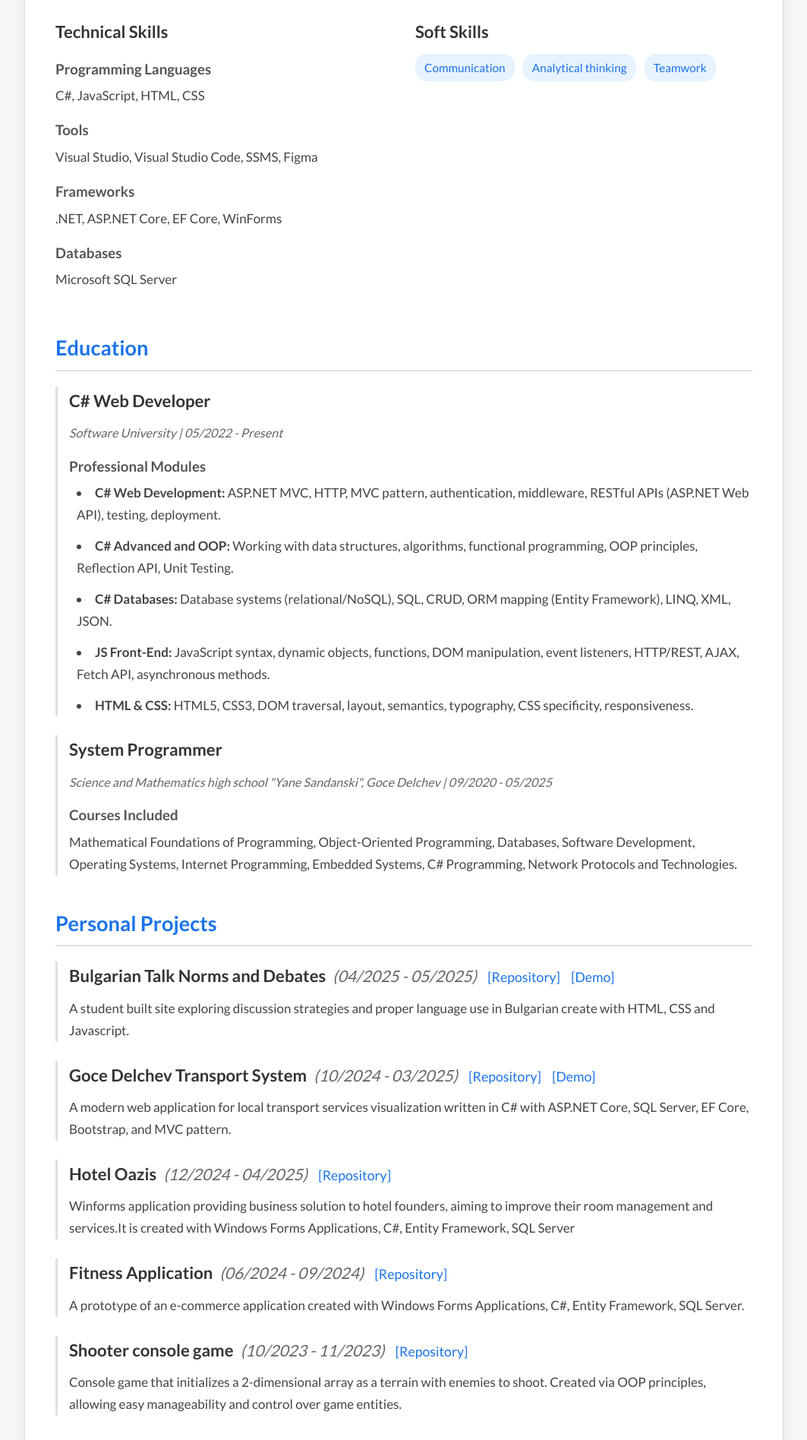
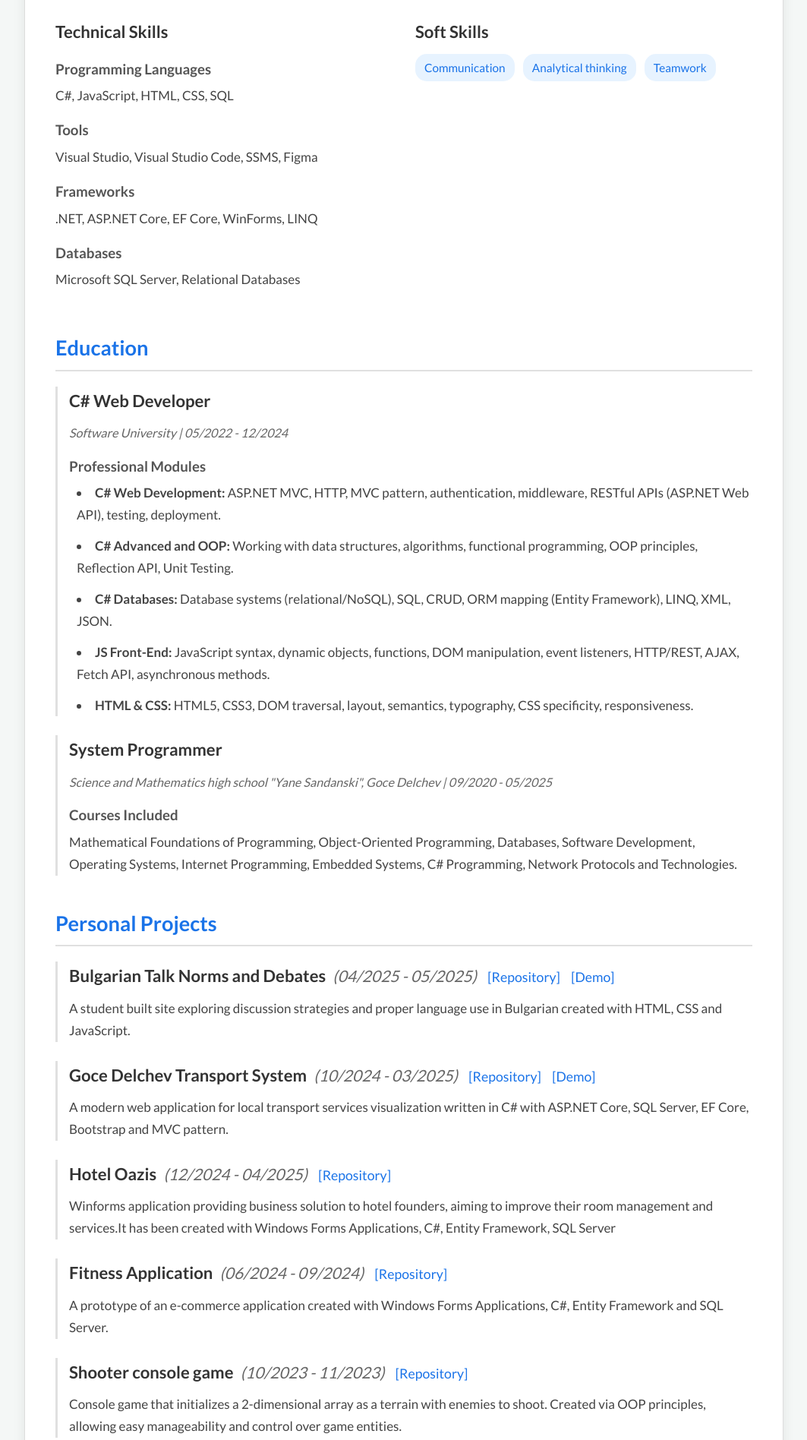
Before and after one commit to DimitarTashkov/Portfolio, a plain HTML site: page index.html in a window 1280 px wide. Shown: the part 510-2406 px from the top of the page at 76% size, without its empty margins (108-1171 px from the left). Drawn offline with Linux system fonts and the light colour scheme.

Commit message:
Update portfolio content and improve text clarity

```diff
--- a/index.html
+++ b/index.html
@@ -31,7 +31,7 @@
                    <p class="summary">
                        Self-motivated and project-driven C# Web Development student reinforced with
                        practical experience and theoretical knowledge of C#, ASP.NET MVC, MS SQL Server,
-                       Entity Framework, and Front-End JavaScript. Looking to apply acquired skills.
+                       Entity Framework and Front-End JavaScript. Looking to apply acquired skills.
                    </p>
                </div>
            </div>
@@ -39,7 +39,7 @@
                <ul>
                    <li>Email: <a href="mailto:mitkotashkov1979@gmail.com">mitkotashkov1979@gmail.com</a></li>
                    <li>Phone: <a href="tel:0897209809">0897209809</a></li>
-                   <li>Location: Goce Delchev, Bulgaria</li>
+                   <li>Location: Gotse Delchev, Bulgaria</li>
                    <li>GitHub: <a href="https://github.com/DimitarTashkov" target="_blank">github.com/DimitarTashkov</a></li>
                    <li>LinkedIn: <a href="https://linkedin.com/in/dimitar-tashkov" target="_blank">linkedin.com/in/dimitar-tashkov</a></li>
                </ul>
@@ -52,13 +52,13 @@
                 <div class="skill-category">
                     <h3>Technical Skills</h3>
                     <h4>Programming Languages</h4>
-                    <p>C#, JavaScript, HTML, CSS</p>
+                    <p>C#, JavaScript, HTML, CSS, SQL</p>
                     <h4>Tools</h4>
                     <p>Visual Studio, Visual Studio Code, SSMS, Figma</p>
                     <h4>Frameworks</h4>
-                    <p>.NET, ASP.NET Core, EF Core, WinForms</p>
+                    <p>.NET, ASP.NET Core, EF Core, WinForms, LINQ</p>
                     <h4>Databases</h4>
-                    <p>Microsoft SQL Server</p>
+                    <p>Microsoft SQL Server, Relational Databases</p>
                 </div>
                 <div class="skill-category">
                     <h3>Soft Skills</h3>
@@ -75,7 +75,7 @@
             <h2>Education</h2>
             <article class="education-entry">
                 <h3>C# Web Developer</h3>
-                <p class="institution">Software University | 05/2022 - Present</p>
+                <p class="institution">Software University | 05/2022 - 12/2024</p>
                 <h4>Professional Modules</h4>
                 <ul>
                     <li><strong>C# Web Development:</strong> ASP.NET MVC, HTTP, MVC pattern, authentication, middleware, RESTful APIs (ASP.NET Web API), testing, deployment.</li>
@@ -102,7 +102,7 @@
                     <a href="https://github.com/Nas-k-o/Bulgarian-Talk-Norms-and-Debate" class="project-link" target="_blank">[Repository]</a>
                     <a href="https://nas-k-o.github.io/Bulgarian-Talk-Norms-and-Debate/" class="project-link" target="_blank">[Demo]</a>
                 </h3>
-                <p>A student built site exploring discussion strategies and proper language use in Bulgarian create with HTML, CSS and Javascript.</p>
+                <p>A student built site exploring discussion strategies and proper language use in Bulgarian created with HTML, CSS and JavaScript.</p>
             </article>
             <article class="project-entry">
                 <h3>
@@ -110,7 +110,7 @@
                     <span class="project-dates">(10/2024 - 03/2025)</span>
                     <a href="https://github.com/DimitarTashkov/GoceTransportApp" class="project-link" target="_blank">[Repository]</a>
                     <a href="https://gocetransport.azurewebsites.net/" class="project-link" target="_blank">[Demo]</a>                 </h3>
-                <p>A modern web application for local transport services visualization written in C# with ASP.NET Core, SQL Server, EF Core, Bootstrap, and MVC pattern.</p>
+                <p>A modern web application for local transport services visualization written in C# with ASP.NET Core, SQL Server, EF Core, Bootstrap and MVC pattern.</p>
             </article>
             <article class="project-entry">
                 <h3>
@@ -118,7 +118,7 @@
                     <span class="project-dates">(12/2024 - 04/2025)</span>
                      <a href="https://github.com/DimitarTashkov/Hotel-Oazis" class="project-link" target="_blank">[Repository]</a> <!-- Add actual link -->
                </h3>
-                <p>Winforms application providing business solution to hotel founders, aiming to improve their room management and services.It is created with Windows Forms Applications, C#, Entity Framework, SQL Server</p>
+                <p>Winforms application providing business solution to hotel founders, aiming to improve their room management and services.It has been created with Windows Forms Applications, C#, Entity Framework, SQL Server</p>
             </article>
             <article class="project-entry">
                 <h3>
@@ -126,7 +126,7 @@
                     <span class="project-dates">(06/2024 - 09/2024)</span>
                      <a href="https://github.com/DimitarTashkov/Fitness-Application" class="project-link" target="_blank">[Repository]</a> <!-- Add actual link -->
                </h3>
-                <p>A prototype of an e-commerce application created with Windows Forms Applications, C#, Entity Framework, SQL Server.</p>
+                <p>A prototype of an e-commerce application created with Windows Forms Applications, C#, Entity Framework and SQL Server.</p>
             </article>
             <article class="project-entry">
                 <h3>
@@ -146,7 +146,7 @@
     </main>
 
     <footer>
-        <p>© 2025 Dimitar Tashkov. All rights reserved.</p>
+        <p>© 2025 Dimitar Tashkov</p>
     </footer>
 
 </body>
```
